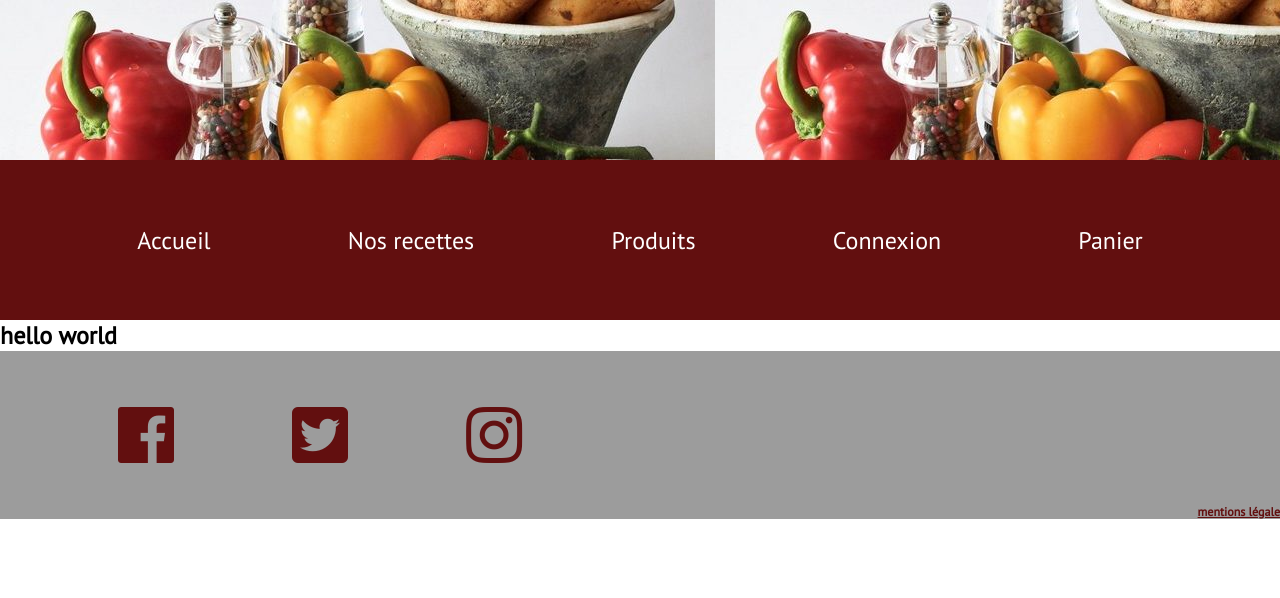
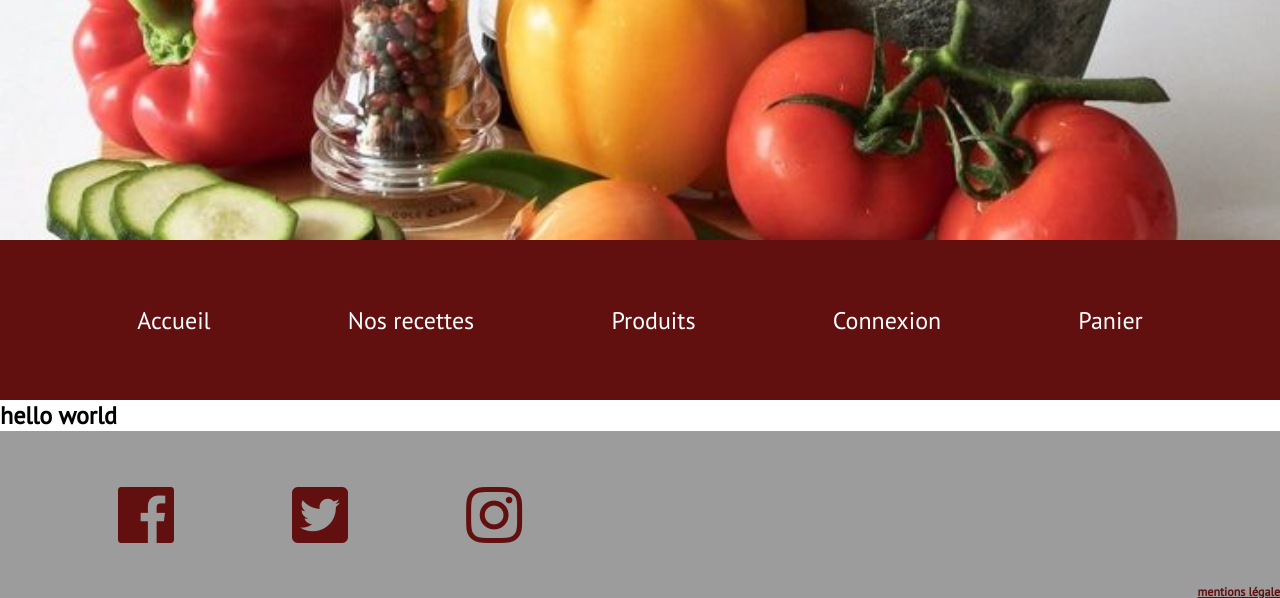
Before and after one commit to ThibaultCougrand/ProjetFilRouge, a PHP site: page / in a window 1280 px wide. Shown: the top 598 px of the page. Run offline with PHP 8.4, Linux system fonts and the light colour scheme.

Commit message:
Modification du css des images header

```diff
--- a/css/style.css
+++ b/css/style.css
@@ -8,10 +8,12 @@ body {
   font-family: 'PT Sans', sans-serif; }
 
 header {
-  height: 20vh; }
+  height: 30vh;
+  background-repeat: no-repeat;
+  background-position: center;
+  background-size: cover; }
 
 /************* ICI NAVBAR **************/
-
 nav {
   position: sticky; }
 
@@ -33,11 +35,9 @@ nav ul li a:link {
 
 nav ul li a:visited {
   color: white; }
-header {
-  height: 20vh; }
 
+/******************** END NAVBAR ********************/
 /*************** FOOTER ************/
-
 footer {
   display: flex;
   justify-content: space-between;
@@ -49,8 +49,7 @@ footer i {
 
 .fa-facebook {
   transition: 1s; }
-
-.fa-facebook:hover {
+  .fa-facebook:hover {
     color: #3b5998; }
 
 .fa-twitter-square {
--- a/scss/template.scss
+++ b/scss/template.scss
@@ -9,5 +9,8 @@ body{
     font-family: 'PT Sans', sans-serif;
 }
 header {
-    height: 20vh;
+    height: 30vh;
+    background-repeat: no-repeat;
+    background-position: center;
+    background-size: cover;
 }
```
Also changed, not shown: 1 other file.
